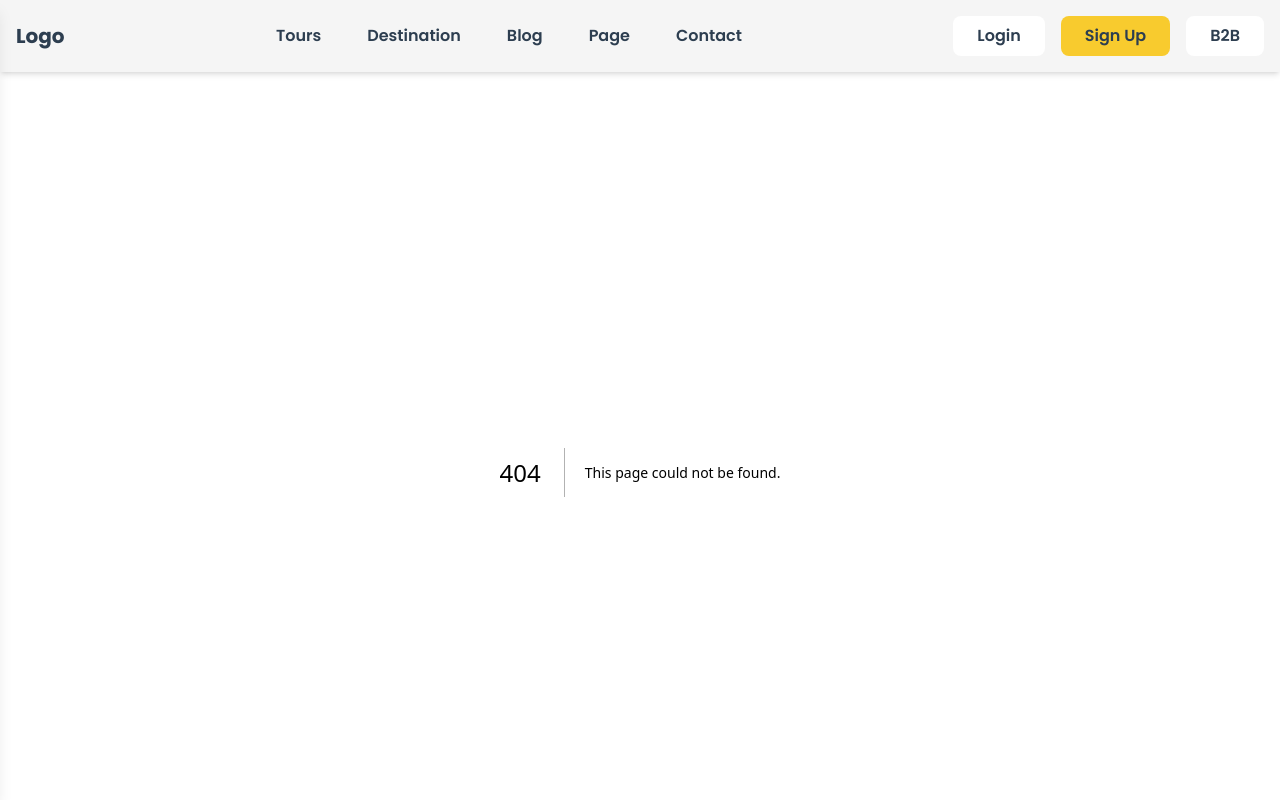
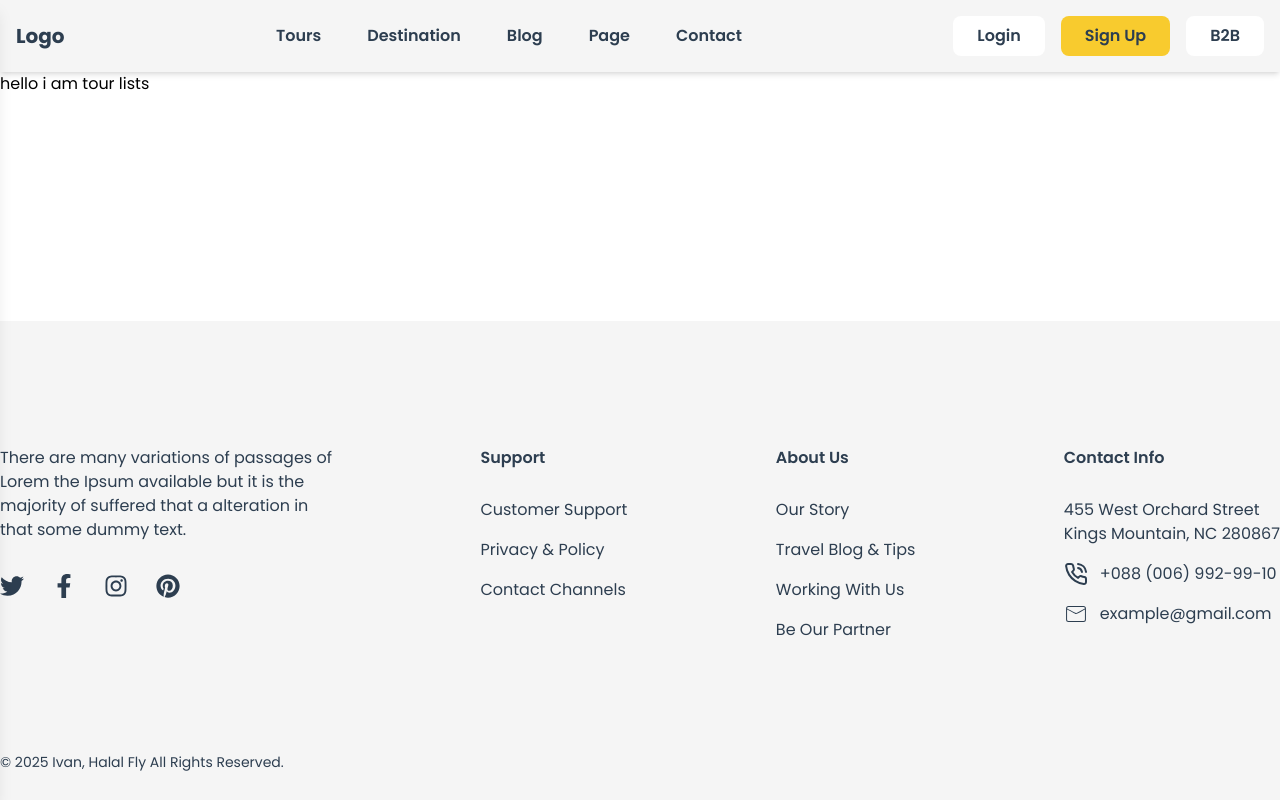
Before and after one commit to theashrafislam/halal-fly, a Next.js app: page /tour-lists in a window 1280 px wide. Before the commit this address had no page. Shown: the top 800 px of the page. Built offline with nearby package versions, Linux system fonts and the light colour scheme.

Commit message:
create tour lists page and also thinking how to implement desgin using figma

```diff
--- /dev/null
+++ b/src/app/tour-lists/page.jsx
@@ -0,0 +1,11 @@
+import React from 'react';
+
+const TourLists = () => {
+    return (
+        <div>
+            hello i am tour lists
+        </div>
+    );
+};
+
+export default TourLists;
```
